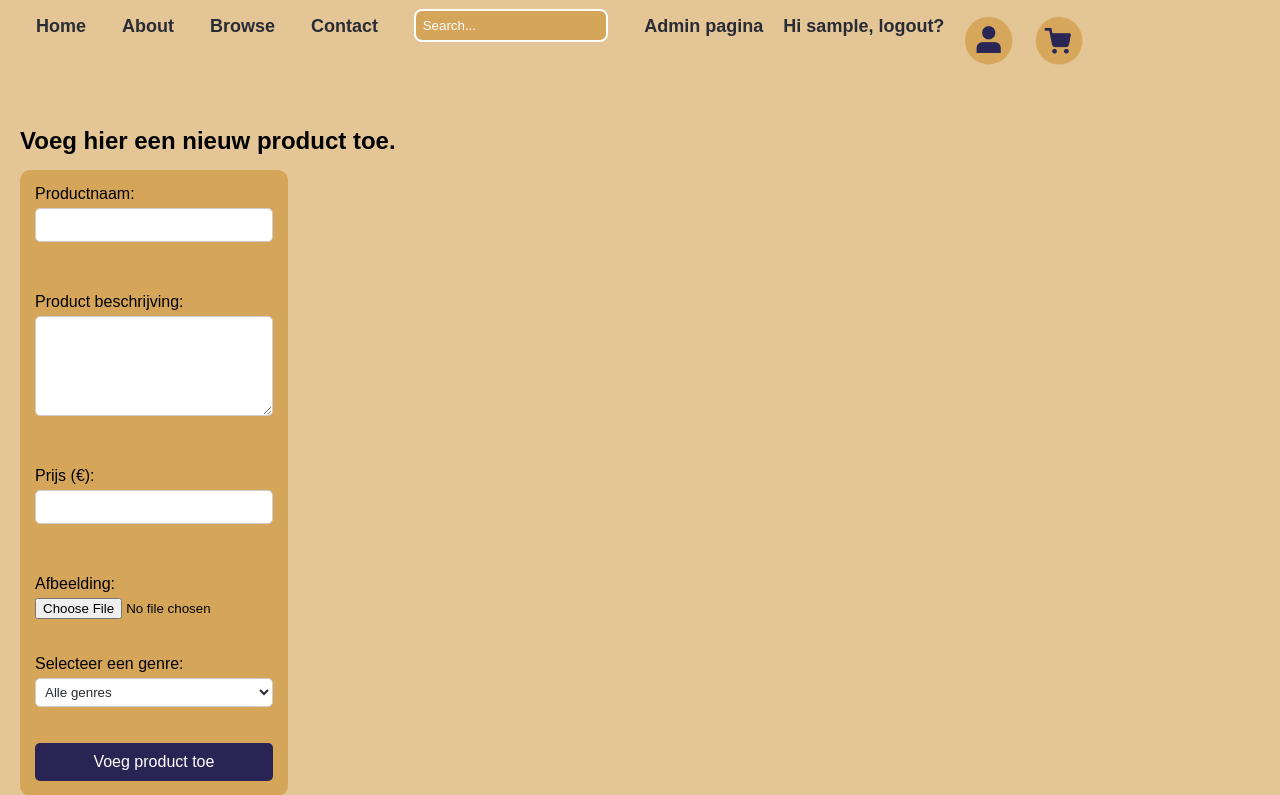
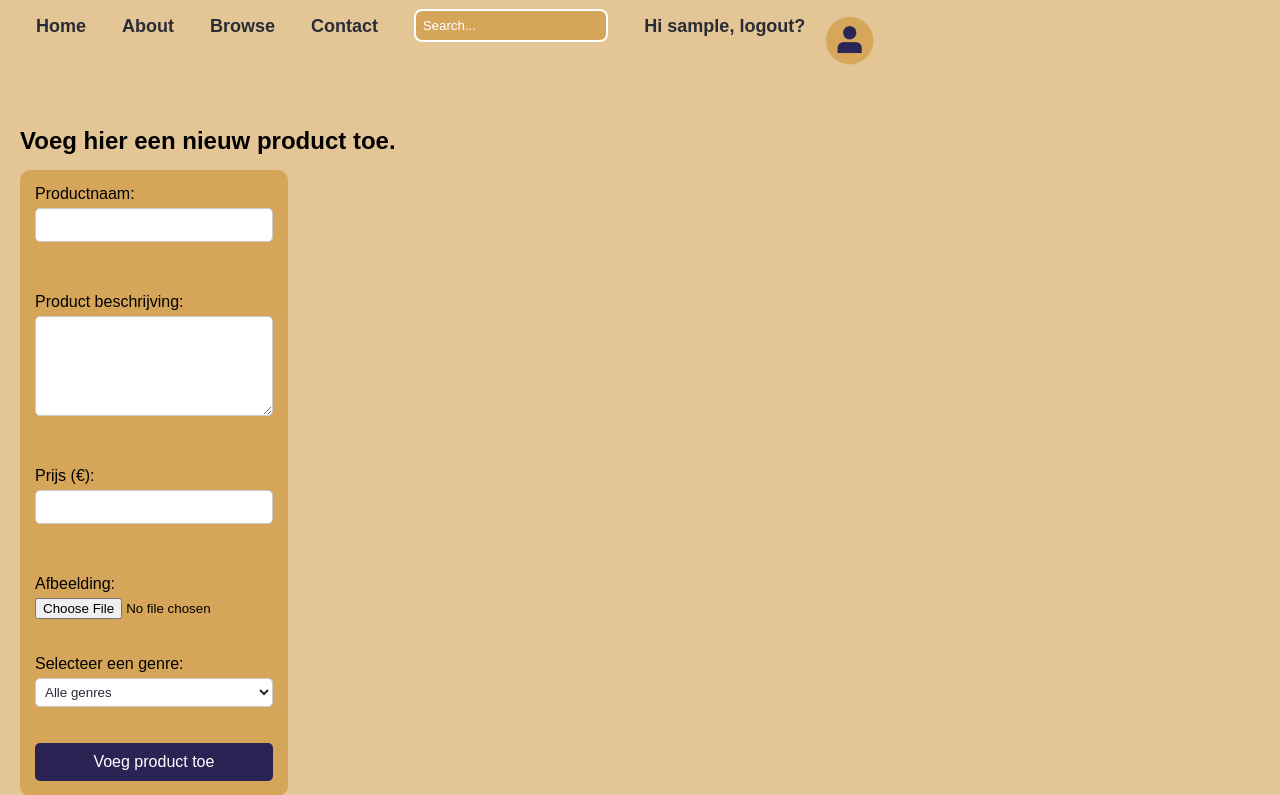
Before and after one commit to Audrey550/Online-Bookshop, a PHP site: page /admin.php in a window 1280 px wide. Shown: the top 795 px of the page. Run offline with PHP 8.4, Linux system fonts and the light colour scheme; the visitor is signed in with stand-in values (Sample User, id 1); tables that the repository leaves empty or names only in its code hold one stand-in row (values such as "Sample post").

Commit message:
feat: added the admin.php link onto the profilepicture. These pages change according to which usertype is logged in

```diff
--- a/nav.inc.php
+++ b/nav.inc.php
@@ -9,16 +9,22 @@
     </form>
 
     <div class="nav__logout">
-            <!--INfo specifiek voor admins-->
+            <!--Controleert of de gebruiker is ingelogd-->
         <?php if (isset($_SESSION['loggedin']) && $_SESSION['loggedin'] == true): ?>
-            <?php if($_SESSION['usertype'] == 1): ?>
-                <a href="admin.php">Admin pagina</a>
-            <?php endif ?>
-                <!--Info specifiek voor gebruikers-->
-                <a href="logout.php" class="logout">Hi <?php echo htmlspecialchars($_SESSION['username']); ?>, logout?</a><!--username veranderen-->
-            <?php endif ?>
-                <a href="#"><img src="img/profileIcon.png"></a>
-                <a href="#"> <img src="img/shoppingIcon.png"></a>
+            <!--Logout knop-->
+            <a href="logout.php" class="logout">Hi <?php echo htmlspecialchars($_SESSION['username']); ?>, logout?</a>
+
+            <!--Profiellink afhangend van wat soort gebruiker het is-->
+            <a href="<?php echo ($_SESSION['usertype'] == 1)? 'admin.php' : 'clientProfile.php'; ?>"><img src="img/profileIcon.png"></a>
+            <?php else: ?>
+
+            <!--Als de gebruiker niet is ingelogd, toon alleen de profiel icon zonder link-->
+            <a href="login.php"><img src="img/profileIcon.png"></a>
+        <?php endif; ?>
+
+        <!--Als de gebruiker een admin, word het winkelwagen icoon niet getoont-->
+        <?php if (isset($_SESSION['loggedin']) && $_SESSION['usertype'] === 0): ?>
+            <a href="#"> <img  class="hidden" src="img/shoppingIcon.png"></a>
+        <?php endif; ?>
     </div>
-    <!--<a href="#"> <img src="img/shoppingIcon.png"></a>-->
 </nav>
```
